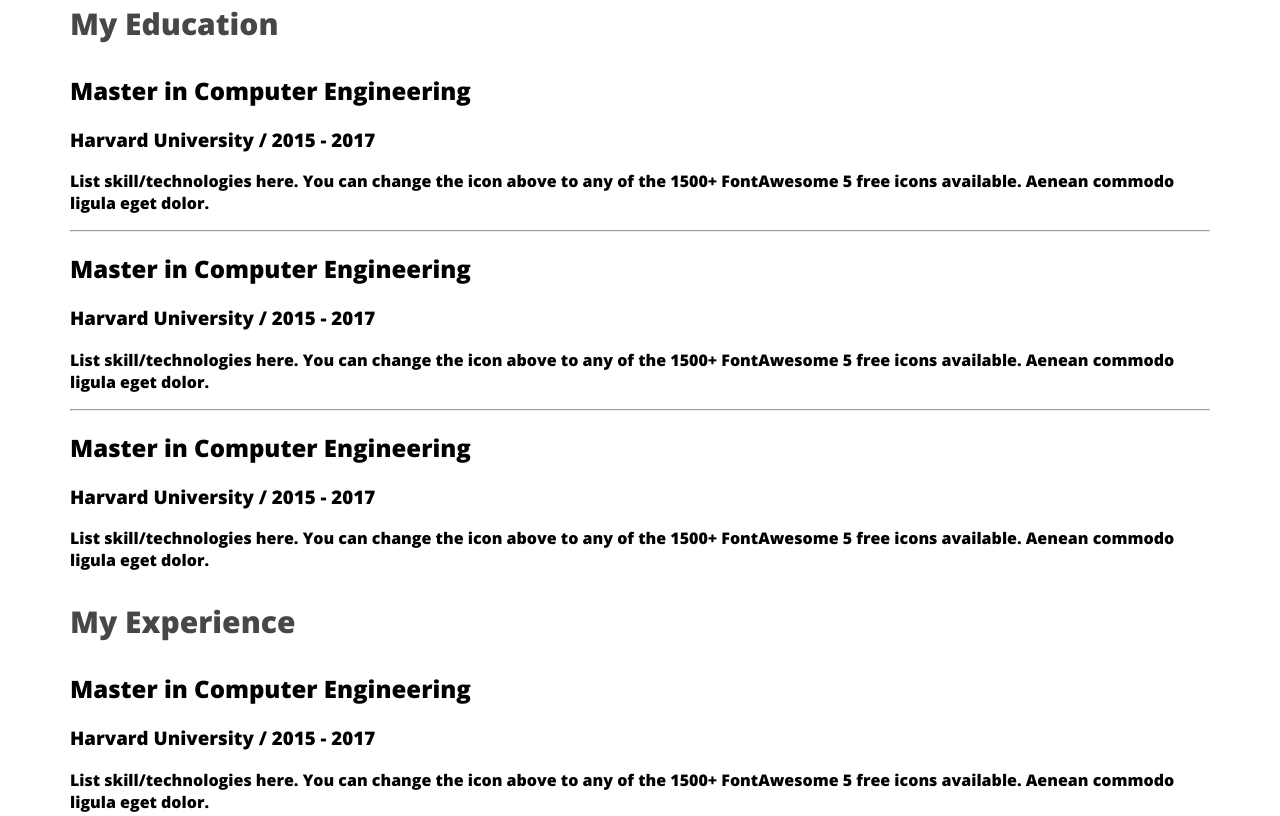
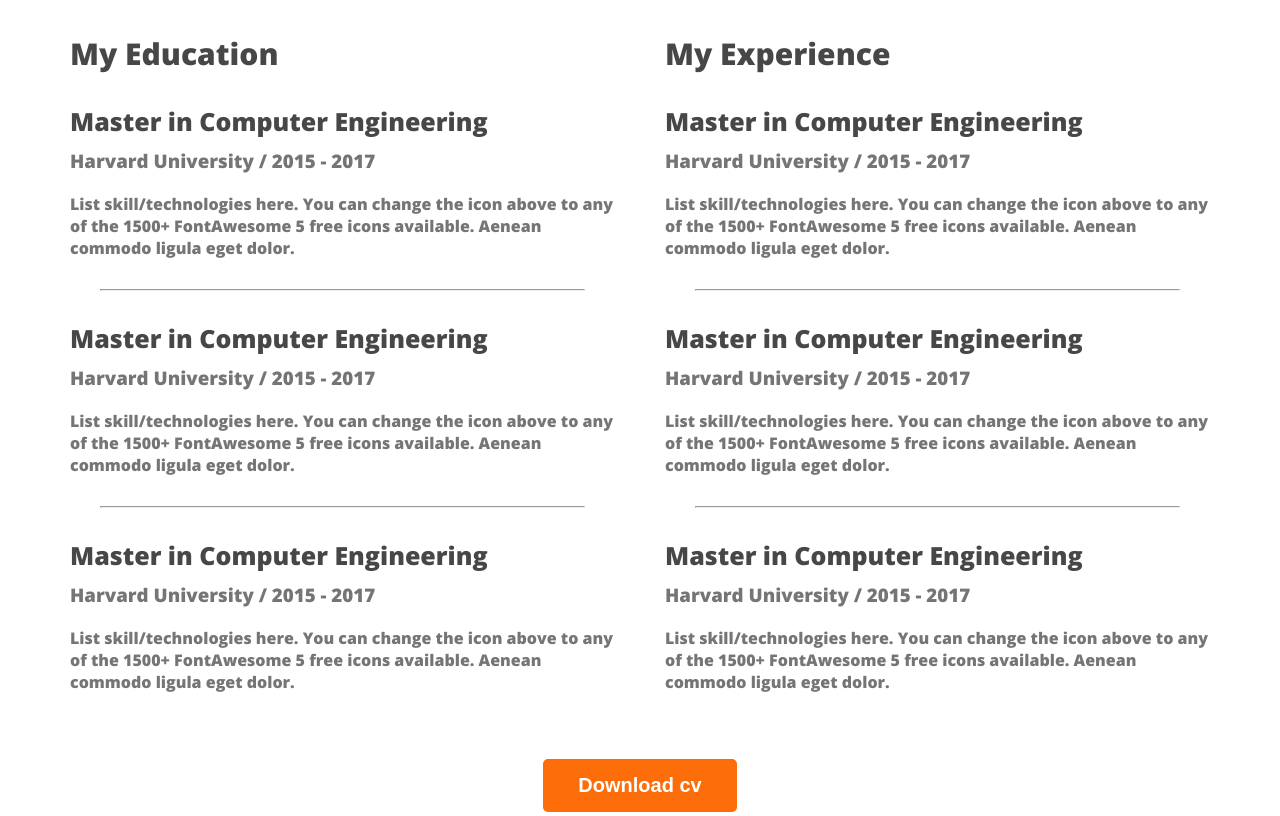
Before and after one commit to khaledsaifulla05/webdeveloper-portfolio, a plain HTML site: page index.html in a window 1280 px wide. Shown: the part 2404-3220 px from the top of the page. Drawn offline with nearby package versions, Linux system fonts and the light colour scheme.

Commit message:
added download cv

```diff
--- a/index.html
+++ b/index.html
@@ -151,6 +151,9 @@
 
                 </div>
             </div>
+            <div class="download-cv">
+                <button class="btn-primary">Download cv</button>
+            </div>
         </section>
     </main>
     <footer></footer>
--- a/styles/portfolio.css
+++ b/styles/portfolio.css
@@ -154,3 +154,30 @@ main section {
     font-size: 30px;
     font-weight: 700;
 }
+
+.resume-container {
+    display: flex;
+    gap: 50px;
+}
+
+.resume-item-tittle {
+    color: #474747;
+    font-size: 25px;
+    font-weight: 700;
+    margin-bottom: 10px;
+}
+.resume-item-institute{
+    margin-bottom: 20px;
+    margin-top: 0px;
+}
+.resume-item-institute,
+.resume-item-description {
+    color: #757575;
+}
+.resume-container hr{
+    margin: 30px;
+}
+.download-cv{
+    text-align: center;
+    margin-top: 50px;
+}
```
